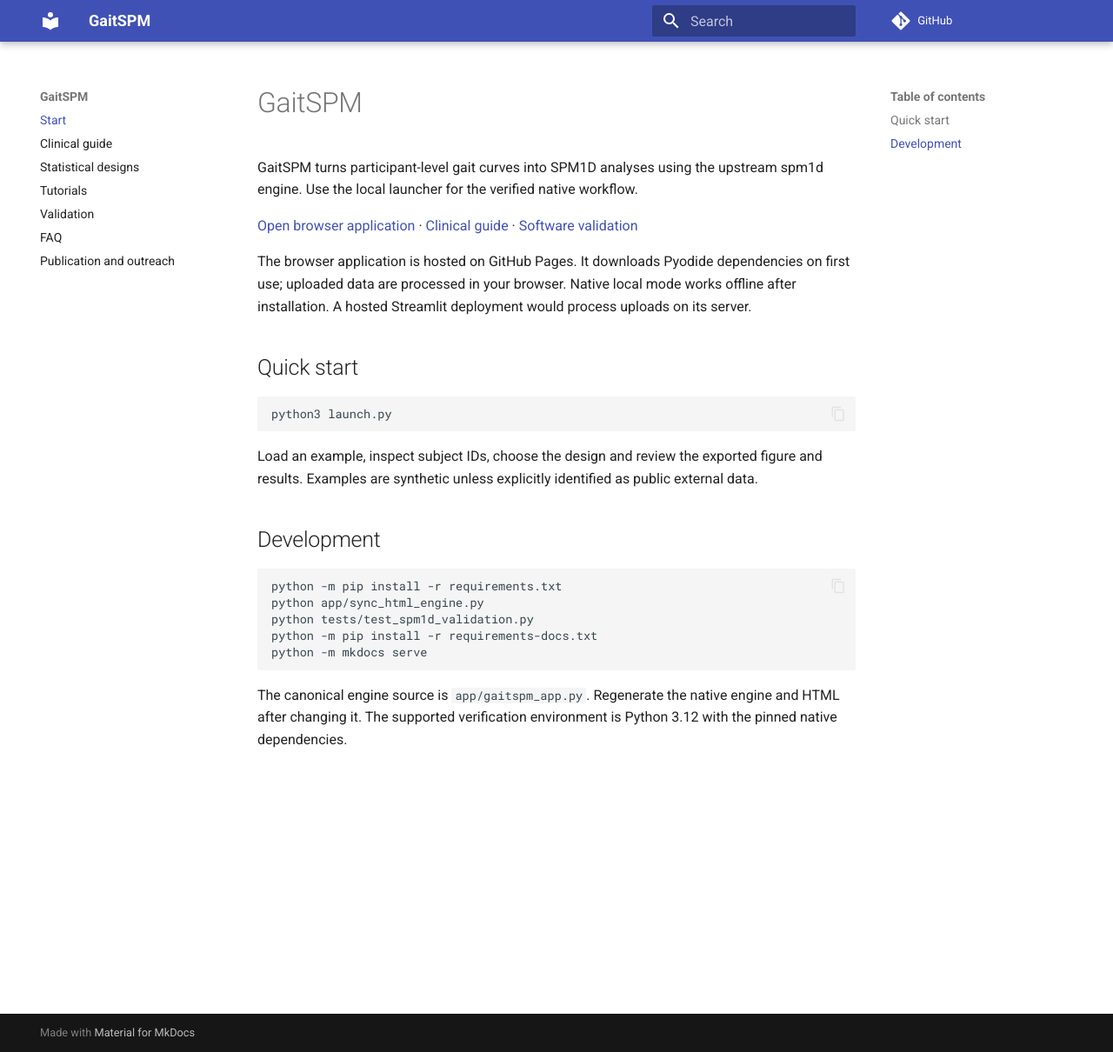
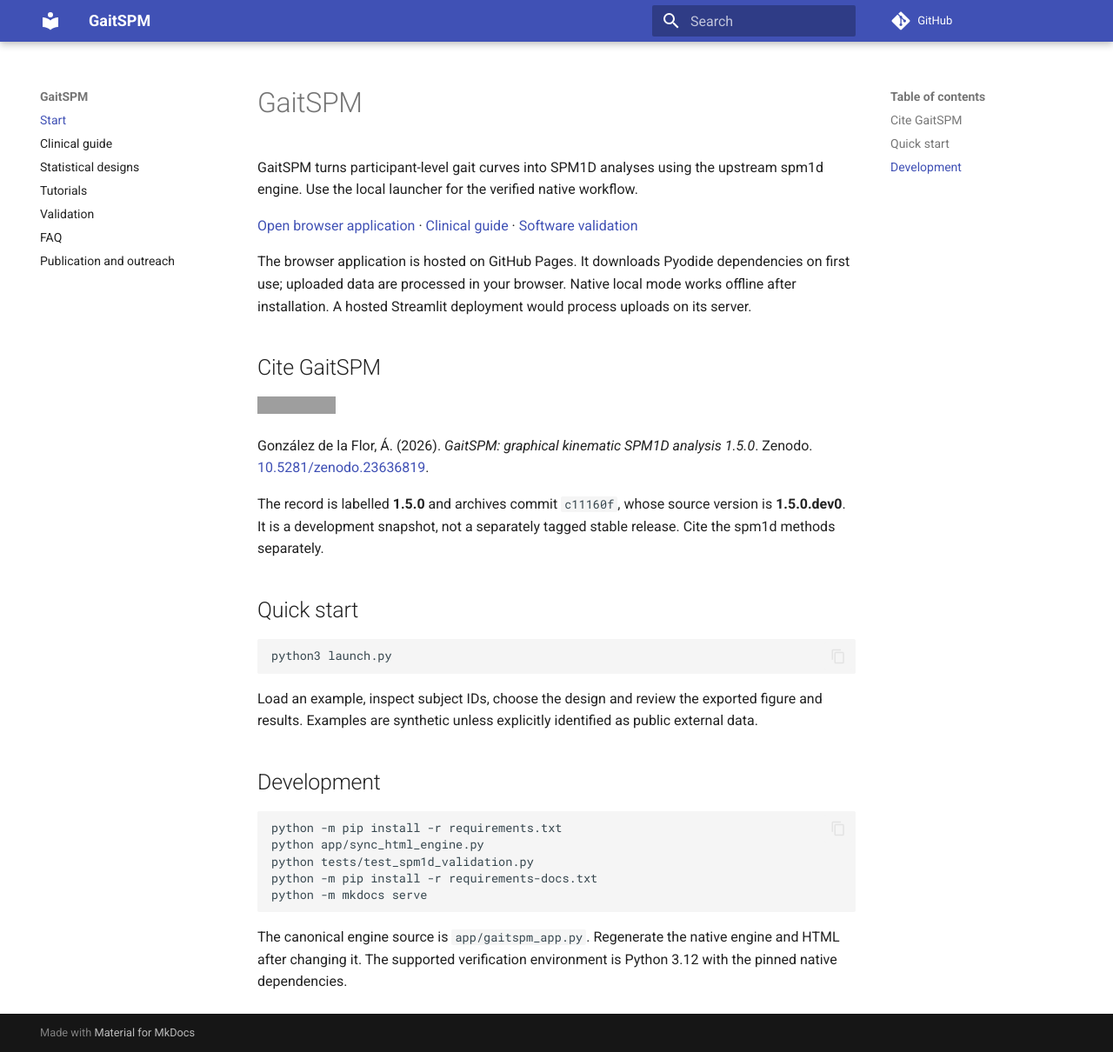
Before and after one commit to AngelGF8/GaitSPM, an MkDocs documentation site: the page built from docs/index.md, in a window 1280 px wide and 1210 px high. Shown: the whole window at 87% size. Built offline with MkDocs 1.6.1 and Material for MkDocs 9.7.7, drawn with Linux system fonts in a browser that asks for light colours; comment, search, counter and statistics services are not loaded; grey boxes are pictures that could not be loaded.

Commit message:
docs: add published Zenodo DOI, citation and ORCID

```diff
--- a/docs/index.md
+++ b/docs/index.md
@@ -5,6 +5,14 @@ GaitSPM turns participant-level gait curves into SPM1D analyses using the upstre
 [Open browser application](app/index.html) · [Clinical guide](guide.md) · [Software validation](validation-guide.md)
 
 The browser application is hosted on GitHub Pages. It downloads Pyodide dependencies on first use; uploaded data are processed in your browser. Native local mode works offline after installation. A hosted Streamlit deployment would process uploads on its server.
+
+## Cite GaitSPM
+
+[![DOI](https://zenodo.org/badge/DOI/10.5281/zenodo.23636819.svg)](https://doi.org/10.5281/zenodo.23636819)
+
+González de la Flor, Á. (2026). *GaitSPM: graphical kinematic SPM1D analysis 1.5.0*. Zenodo. [10.5281/zenodo.23636819](https://doi.org/10.5281/zenodo.23636819).
+
+The record is labelled **1.5.0** and archives commit `c11160f`, whose source version is **1.5.0.dev0**. It is a development snapshot, not a separately tagged stable release. Cite the spm1d methods separately.
 
 ## Quick start
 
```
Also changed, not shown: README.md (+8 -1 lines), docs/publication.md (+3 -1 lines), .zenodo.json, 1 other file.
